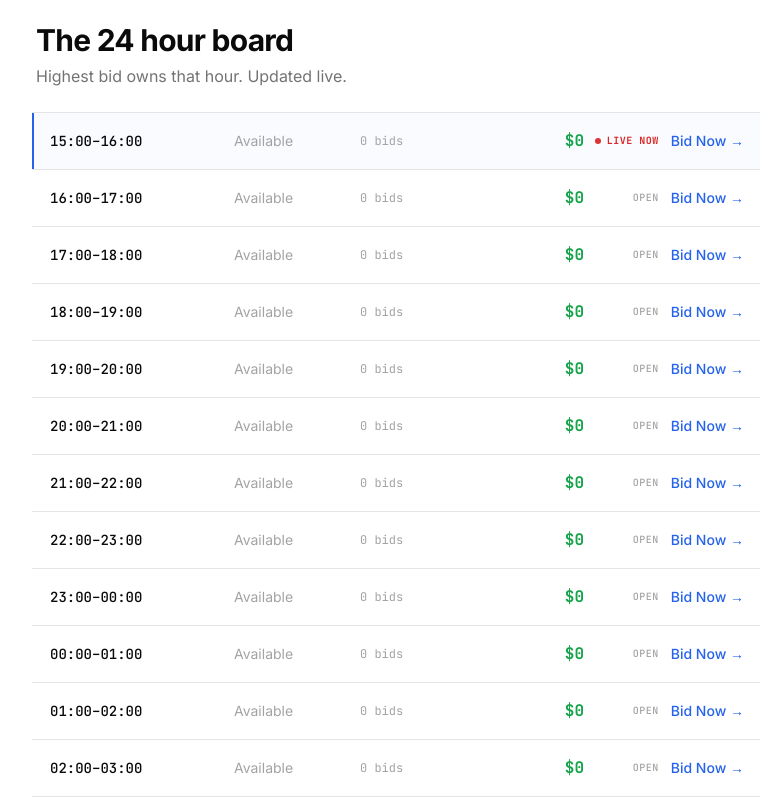
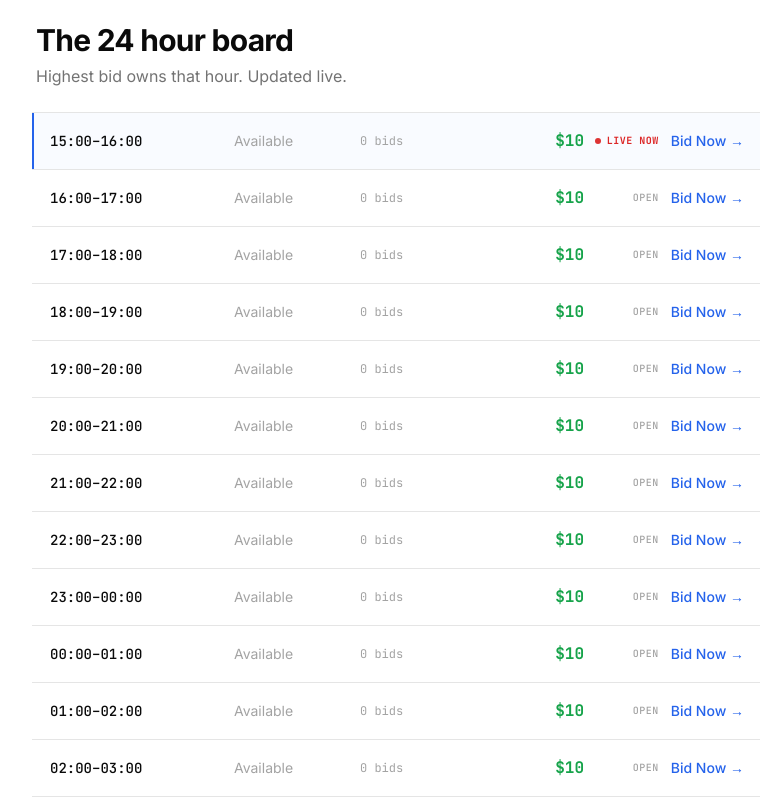
Before and after one commit to Ganapathi1618/24hours.lol, a Next.js app: page / in a window 1280 px wide. Shown: the part 1220-2020 px from the top of the page, without its empty margins (244-1016 px from the left). Built offline with nearby package versions, Linux system fonts and the light colour scheme; no server answers; the database is empty.

Commit message:
Update HourBoard.tsx

```diff
--- a/components/HourBoard.tsx
+++ b/components/HourBoard.tsx
@@ -20,13 +20,14 @@ export function HourBoard({ hours, currentHour, onBid }: Props) {
       {ordered.map((slot) => {
         const isLive = slot.hour_number === currentHour;
         const isHot = slot.bid_count >= HOT_BID_THRESHOLD;
+        const displayPrice = slot.claimed ? slot.current_bid : slot.min_bid;
 
         return (
           <li key={slot.hour_number}>
             <button
               type="button"
               onClick={() => onBid(slot.hour_number)}
-              aria-label={`Bid on ${formatHourRange(slot.hour_number)} UTC, current bid ${formatMoney(slot.current_bid)}`}
+              aria-label={`Bid on ${formatHourRange(slot.hour_number)} UTC, from ${formatMoney(displayPrice)}`}
               className={`grid w-full grid-cols-[auto_1fr_auto] items-center gap-x-3 gap-y-1 px-4 py-4 text-left transition-colors hover:bg-neutral-50 focus-visible:outline focus-visible:outline-2 focus-visible:-outline-offset-2 focus-visible:outline-accent sm:grid-cols-[10.5rem_1fr_6rem_7rem_9rem] sm:gap-x-4 ${
                 isLive ? 'border-l-2 border-l-accent bg-blue-50/40' : 'border-l-2 border-l-transparent'
               }`}
@@ -54,7 +55,7 @@ export function HourBoard({ hours, currentHour, onBid }: Props) {
               </span>
 
               <span className="tabular col-span-2 col-start-1 row-start-2 font-mono text-base font-bold text-money sm:col-span-1 sm:col-start-4 sm:row-start-1 sm:text-right">
-                {formatMoney(slot.current_bid)}
+                {formatMoney(displayPrice)}
               </span>
 
               <span className="col-start-3 row-start-2 flex items-center justify-end gap-3 sm:col-start-5 sm:row-start-1">
```
